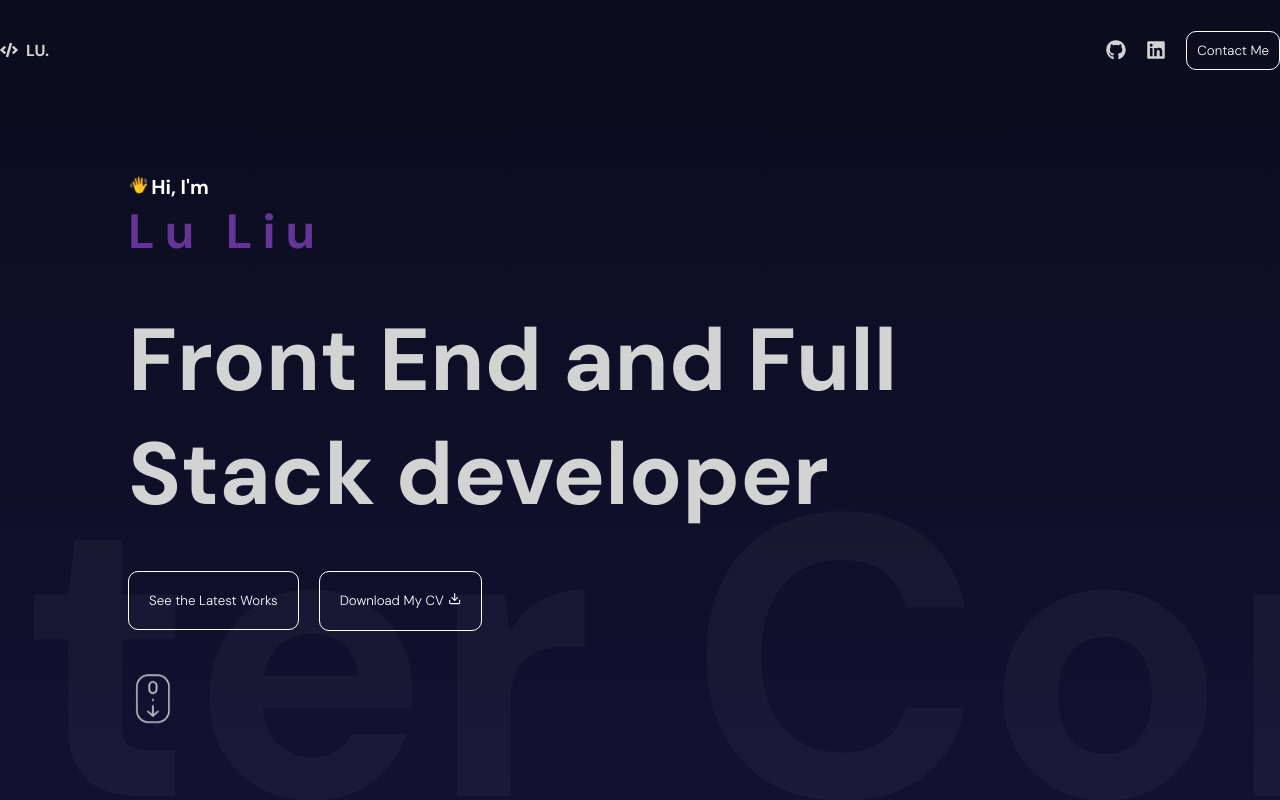
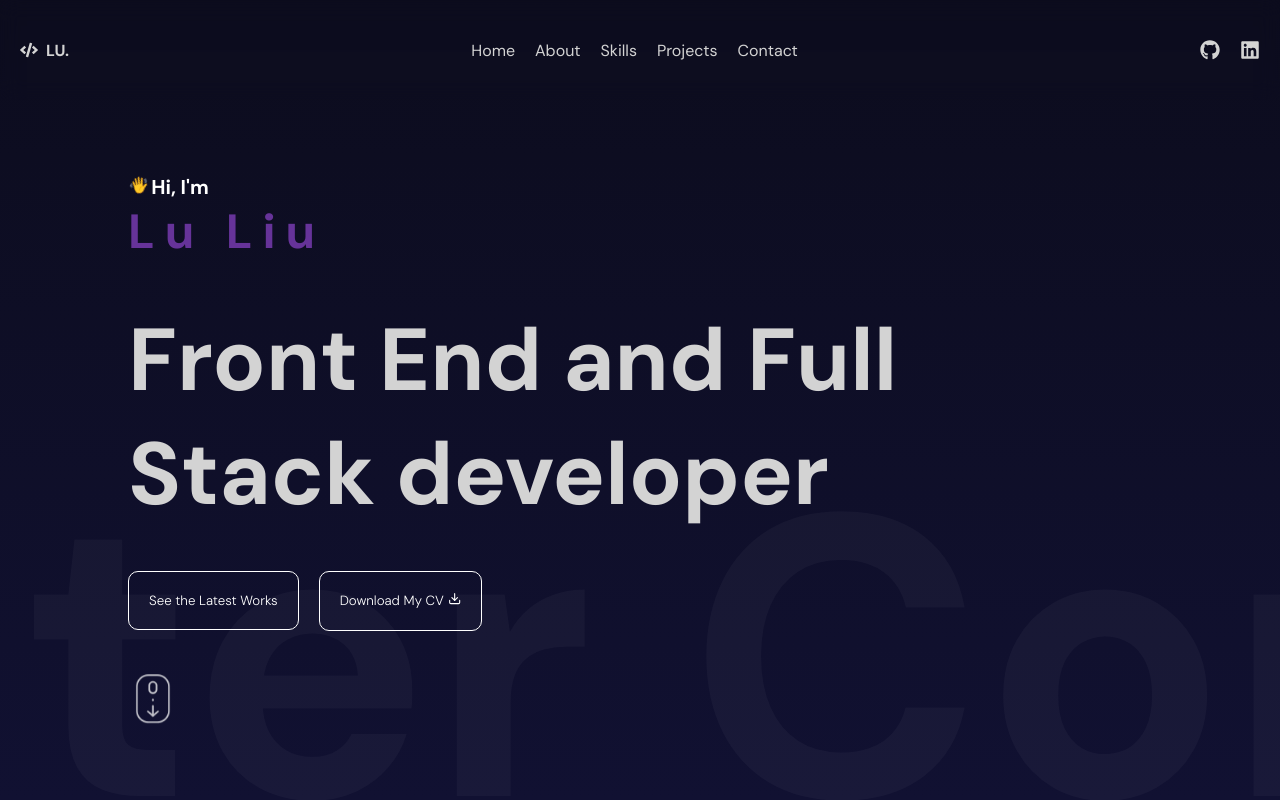
Before and after one commit to LULIU-9/portfolio, a React (Vite) app: page / in a window 1280 px wide. Shown: the top 800 px of the page. Built offline with nearby package versions, Linux system fonts and the light colour scheme.

Commit message:
feat: add footer & fix styles

```diff
--- a/src/App.jsx
+++ b/src/App.jsx
@@ -1,6 +1,7 @@
 import "./app.scss";
 import About from "./components/about/About";
 import Contact from "./components/contact/Contact";
+import Footer from "./components/footer/Footer";
 import Hero from "./components/hero/Hero";
 import Navbar from "./components/navbar/Navbar";
 import Portfolio from "./components/portfolio/Portfolio";
@@ -20,6 +21,7 @@ const App = () => {
 
       <Portfolio />
       <Contact />
+      <Footer />
     </div>
   );
 };
--- a/src/components/contact/Contact.jsx
+++ b/src/components/contact/Contact.jsx
@@ -58,7 +58,7 @@ const Contact = () => {
       id="contact"
     >
       <motion.div className="textContainer" variants={variants}>
-        <motion.h1 variants={variants}>Let&apos;s work together</motion.h1>
+        <motion.h1 variants={variants}>✉️ Let&apos;s talk!</motion.h1>
         <motion.div className="item" variants={variants}>
           <h2>Mail</h2>
           <span>lu.liu4work@gmail.com</span>
--- a/src/components/footer/Footer.jsx
+++ b/src/components/footer/Footer.jsx
@@ -0,0 +1,19 @@
+import { useState, useEffect } from "react";
+import "./footer.scss";
+
+const Footer = () => {
+  const [currentYear, setCurrentYear] = useState(new Date().getFullYear());
+
+  useEffect(() => {
+    // Update the current year when the component mounts
+    setCurrentYear(new Date().getFullYear());
+  }, []); // Empty dependency array ensures the effect runs only once
+
+  return (
+    <footer>
+      <p>&copy; {currentYear} Lu Liu. All rights reserved.</p>
+    </footer>
+  );
+};
+
+export default Footer;
--- a/src/components/footer/footer.scss
+++ b/src/components/footer/footer.scss
@@ -0,0 +1,5 @@
+footer {
+  display: flex;
+  justify-content: end;
+  padding: 30px;
+}
--- a/src/components/hero/Hero.jsx
+++ b/src/components/hero/Hero.jsx
@@ -54,7 +54,7 @@ const Hero = () => {
   };
 
   return (
-    <div className="hero">
+    <div className="hero" id="hero">
       <div className="wrapper">
         <motion.div
           className="textContainer"
--- a/src/components/navbar/Navbar.jsx
+++ b/src/components/navbar/Navbar.jsx
@@ -8,19 +8,26 @@ import { FaCode } from "react-icons/fa";
 const Navbar = () => {
   return (
     <div className="navbar">
-      {/* <Sidebar /> */}
-      <div className="wrapper">
-        <motion.div
-          className="logo"
-          initial={{ opacity: 0, scale: 0.5 }}
-          animate={{ opacity: 1, scale: 1 }}
-          transition={{ duration: 0.5 }}
-        >
+      <Sidebar />
+      <motion.div
+        className="wrapper"
+        initial={{ opacity: 0, scale: 0.5 }}
+        animate={{ opacity: 1, scale: 1 }}
+        transition={{ duration: 0.5 }}
+      >
+        <div className="logo">
           <span>
             <FaCode size={18} />
           </span>
           LU.
-        </motion.div>
+        </div>
+        <div className="nav">
+          <a href="#hero">Home</a>
+          <a href="#about">About</a>
+          <a href="#skills">Skills</a>
+          <a href="#portfolio">Projects</a>
+          <a href="#contact">Contact</a>
+        </div>
         <div className="social">
           <a href="https://github.com/LULIU-9">
             <FaGithub size={20} />
@@ -28,11 +35,8 @@ const Navbar = () => {
           <a href="https://www.linkedin.com/in/lu-liu-232983199">
             <FaLinkedin size={20} />
           </a>
-          <a href="#contact">
-            <button>Contact Me</button>
-          </a>
         </div>
-      </div>
+      </motion.div>
     </div>
   );
 };
--- a/src/components/navbar/navbar.scss
+++ b/src/components/navbar/navbar.scss
@@ -1,7 +1,6 @@
 @import "../../app.scss";
 
 .navbar {
-
   position: fixed;
   height: 100px;
   z-index: 1;
@@ -9,18 +8,22 @@
 
   .wrapper {
     max-width: 1366px;
+    padding: 20px;
     margin: auto;
     display: flex;
     align-items: center;
     justify-content: space-between;
     height: 100%;
+    backdrop-filter: blur(10px); /* Adjust the blur radius as needed */
+    -webkit-backdrop-filter: blur(
+      10px
+    ); /* For compatibility with some browsers */
 
     @include mobile {
-      // justify-content: flex-end;
-      padding: 20px;
+      display: none;
     }
 
-    .logo{
+    .logo {
       display: flex;
       align-items: center;
       font-weight: bold;
@@ -29,15 +32,19 @@
         display: flex;
         align-items: center;
         margin-right: 0.5rem;
-    }
+      }
     }
 
+    .nav {
+      display: flex;
+      gap: 20px;
+    }
 
     .social {
       display: flex;
       gap: 20px;
 
-      a{
+      a {
         display: flex;
         align-items: center;
         text-align: center;
--- a/src/components/sidebar/links/Links.jsx
+++ b/src/components/sidebar/links/Links.jsx
@@ -25,7 +25,7 @@ const itemVariants = {
 };
 
 const Links = () => {
-  const items = ["Homepage", "Services", "Portfolio", "Contact", "About"];
+  const items = ["Home", "About", "Skills", "Projects", "Contact"];
 
   return (
     <motion.div className="links" variants={variants}>
--- a/src/components/sidebar/sidebar.scss
+++ b/src/components/sidebar/sidebar.scss
@@ -1,5 +1,8 @@
 @import "../../app.scss";
 .sidebar {
+  display: none;
+
+  @include mobile {
     display: flex;
     flex-direction: column;
     align-items: center;
@@ -13,12 +16,8 @@
       top: 0;
       left: 0;
       bottom: 0;
-    width: 400px;
+      width: 300px;
       background: white;
-
-    @include mobile {
-      width: 200px;
-    }
 
       .links {
         position: absolute;
@@ -31,11 +30,7 @@
         gap: 20px;
 
         a {
-        font-size: 40px;
-
-        @include mobile {
           font-size: 20px;
-        }
         }
       }
     }
@@ -54,3 +49,4 @@
       cursor: pointer;
     }
   }
+}
```
Also changed, not shown: 1 other file (tests, documents, lock files or other folders). Lines whose indentation alone changed are shown as unchanged.
